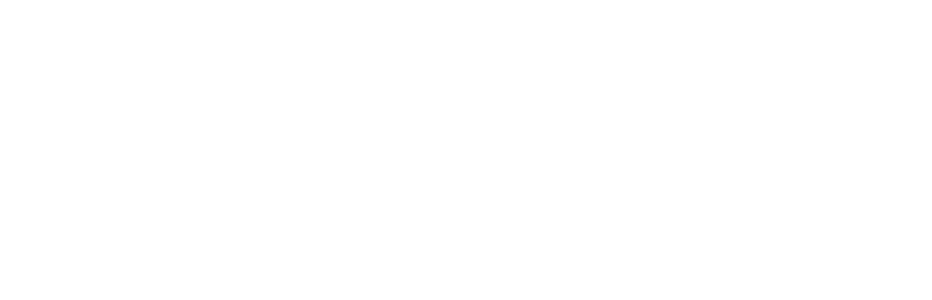
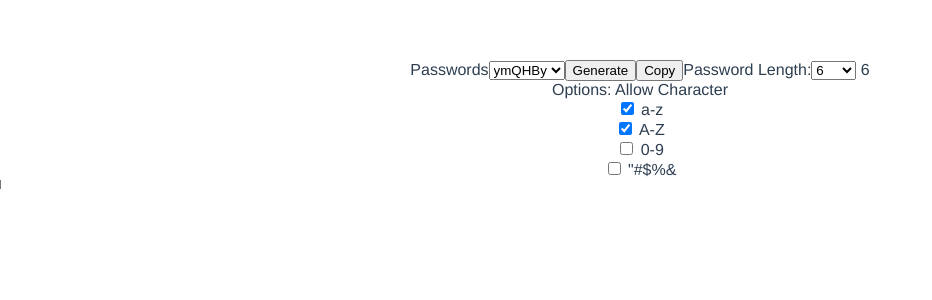
Before and after one commit to icyavocado/passwordgenerator, a Vue app: page / in a window 1280 px wide. Shown: the top 300 px of the page, without its empty margins (0-932 px from the left). Built offline with nearby package versions, Linux system fonts and the light colour scheme.

Commit message:
UPDATE v1 password gen

```diff
--- a/src/components/PasswordGenerator.vue
+++ b/src/components/PasswordGenerator.vue
@@ -1,5 +1,36 @@
 <template>
-  <div class="hello"></div>
+  <div class="generate">
+    <div class="container">
+      <label for="passwords">Passwords</label>
+      <select name="passwords" v-model="selectedPassword">
+        <!-- eslint-disable -->
+        <option v-for="password in passwords" :key="password" :value="password">{{ password }}</option>
+      </select>
+      <button @click="regenerate()">Generate</button>
+      <button @click="copy()">Copy</button>
+
+      <label for="password-length">Password Length:</label>
+      <select name="password-length" id="password-length" v-model="selectedLength">
+        <option
+          v-for="number in passwordLength"
+          :value="number"
+          :key="'value-' + number"
+        >{{ number }}</option>
+      </select>
+      {{ selectedLength }}
+    </div>
+
+    <div>
+      Options:
+      Allow Character
+      <div v-for="type in allowCharArray" :key="'type-' + type">
+        <input type="checkbox" :name="type" :value="type" v-model="selectedChar">
+        {{ type }}
+      </div>
+
+      <textarea ref="password" id="password" class="hideTextArea" v-model="selectedPassword"></textarea>
+    </div>
+  </div>
 </template>
 
 <script>
@@ -7,12 +38,109 @@ export default {
   name: 'PasswordGenerator',
   data() {
     return {
-      ascii_lowercase: 'abcdefghijklmnopqrstuvwxyz',
-      ascii_uppercase: 'ABCDEFGHIJKLMNOPQRSTUVWXYZ',
-      digits: '0123456789',
-      pronounciation: "#$%&'()*+,-./:;<=>?@[\\]^_`{|}~",
+      selectedPassword: '',
+      selectedLength: 6,
+      numberofPassGenerate: 3,
+      selectedChar: ['a-z', 'A-Z'],
+      recompute: false,
+      allowChar: {
+        'a-z': 'abcdefghijklmnopqrstuvwxyz',
+        'A-Z': 'ABCDEFGHIJKLMNOPQRSTUVWXYZ',
+        '0-9': '0123456789',
+        '"#$%&': "#$%&'()*+,-./:;<=>?@[\\]^_`{|}~",
+      },
       regexTest: /^(?=.*\d)(?=.*[a-z])(?=.*[A-Z])[0-9a-zA-Z!@#$%^&*?]{6,}$/,
     };
+  },
+  methods: {
+    regenerate() {
+      this.recompute = !this.recompute;
+      this.selectedPassword = this.passwords[0];
+    },
+    copy() {
+      this.$refs.password.select();
+      document.execCommand('Copy');
+    },
+    shuffle(array) {
+      let m = array.length;
+      let t;
+      let i;
+      const arr = array;
+
+      // While there remain elements to shuffle…
+      while (m) {
+        // Pick a remaining element…
+        i = Math.floor(Math.random() * (m -= 1));
+
+        // And swap it with the current element.
+        t = arr[m];
+        arr[m] = arr[i];
+        arr[i] = t;
+      }
+
+      return arr;
+    },
+  },
+  computed: {
+    allowCharArray: {
+      get() {
+        return Object.keys(this.allowChar);
+      },
+    },
+    passwordLength: {
+      get() {
+        const array = [...Array(101).keys()];
+        array.shift();
+        return array;
+      },
+    },
+    pool: {
+      get() {
+        let string = '';
+        // eslint-disable-next-line
+        this.allowCharArray.forEach(el => {
+          if (this.selectedChar.includes(el)) {
+            string += this.allowChar[el];
+          }
+        });
+        return string;
+      },
+    },
+    passwords: {
+      get() {
+        if (this.recompute) {
+          // Do nothing
+        }
+        const passwords = [];
+        for (let j = 0; j < this.numberofPassGenerate; j += 1) {
+          let password = '';
+          const string = this.shuffle(this.pool.split('')).join('');
+          for (let i = 0; i < this.selectedLength; i += 1) {
+            password += string.charAt(
+              // eslint-disable-next-line
+              Math.floor(Math.random() * string.length)
+            );
+          }
+          passwords.push(password);
+        }
+        return passwords;
+      },
+    },
+  },
+  watch: {
+    pool: {
+      handler() {
+        this.selectedPassword = this.passwords[0];
+      },
+    },
+    selectedLength: {
+      handler() {
+        this.selectedPassword = this.passwords[0];
+      },
+    },
+  },
+  created() {
+    this.selectedPassword = this.passwords[0];
   },
 };
 </script>
@@ -34,4 +162,10 @@ li {
 a {
   color: #42b983;
 }
+.hideTextArea {
+  position: absolute;
+  width: 5px;
+  height: 5px;
+  left: -10px;
+}
 </style>
```
